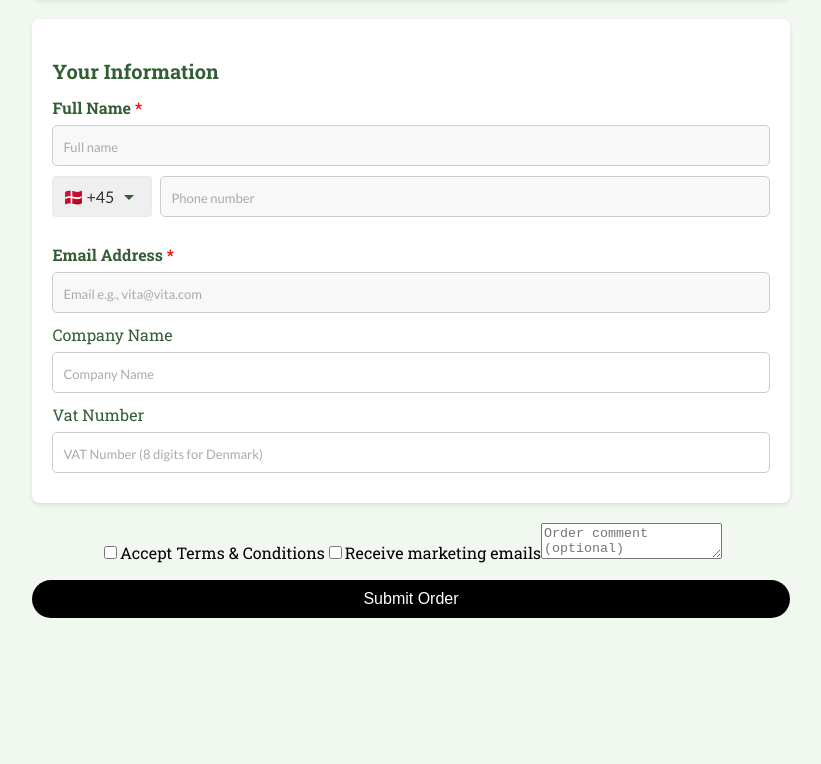
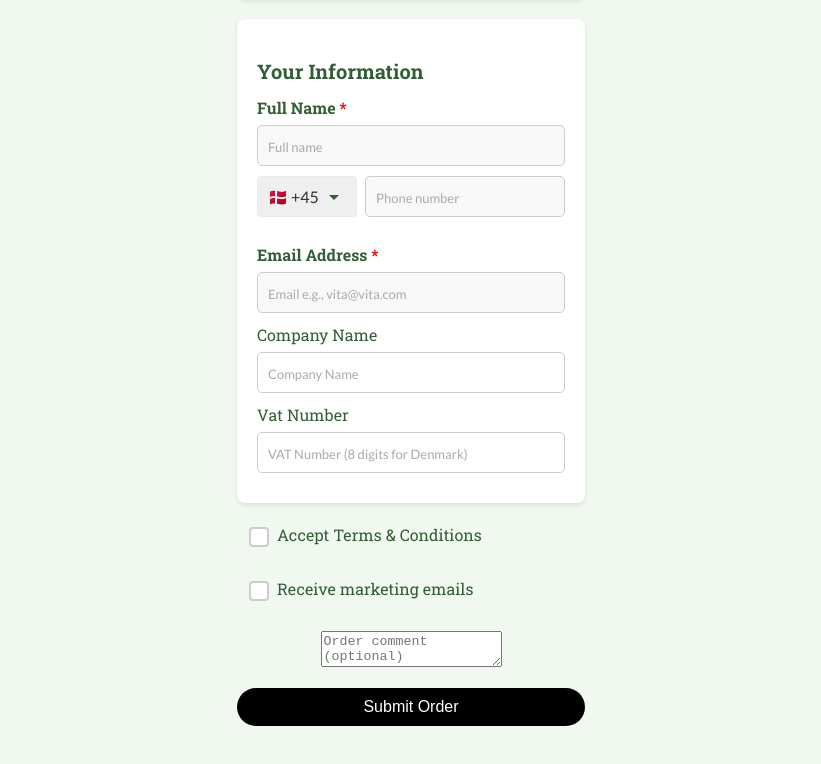
Before and after one commit to yukarasan/vita, a React (Vite) app: page /checkout in a window 1280 px wide. Shown: the part 1142-1906 px from the top of the page, without its empty margins (229-1050 px from the left). Before the commit the page ends 1798 px from the top, so only its background shows below. Built offline with nearby package versions, Linux system fonts and the light colour scheme.

Commit message:
checkbox styling

```diff
--- a/src/components/checkout/Checkout.css
+++ b/src/components/checkout/Checkout.css
@@ -80,3 +80,57 @@ input:focus {
   font-weight: bold;
   font-size: 30px;
 }
+
+/* Style for the checkboxes that matches the theme */
+.input-checkbox {
+  vertical-align: middle;
+  margin-right: 8px;
+}
+
+/* Style for the checkbox labels that matches the theme */
+.checkbox-label {
+  color: #335e35;
+  font-family: 'Roboto Slab', sans-serif;
+  font-size: 16px;
+  display: inline-block;
+  margin-bottom: 10px;
+  cursor: pointer;
+}
+
+.checkbox-container {
+  margin-bottom: 20px;
+  display: flex;
+  align-items: center; /* Aligns the checkbox and label vertically */
+}
+
+/* Add an empty box before the checkbox is checked */
+.checkbox-label::before {
+  content: '';
+  display: inline-block;
+  width: 16px;
+  height: 16px;
+  border: 2px solid #ccc;
+  border-radius: 4px;
+  background-color: white;
+  margin-right: 8px;
+  vertical-align: middle;
+  transition: background-color 0.2s, border-color 0.2s; /* Smooth transition for color changes */
+}
+
+/* Adjust the appearance when the checkbox is checked */
+.input-checkbox:checked + .checkbox-label::before {
+  content: '✔';
+  color: white;
+  background-color: #4CAF50;
+  border-color: #4CAF50;
+  text-align: center;
+  line-height: 14px;
+  font-weight: bold;
+}
+
+/* Remove default appearance of the standard checkbox */
+.input-checkbox {
+  appearance: none;
+  -webkit-appearance: none;
+  -moz-appearance: none;
+}
--- a/src/components/checkout/Checkout.tsx
+++ b/src/components/checkout/Checkout.tsx
@@ -95,14 +95,17 @@ const Checkout: React.FC<CheckoutProps> = ({
             billingAddress={billingAddress}
             setBillingAddress={setBillingAddress}
           />
-          <label>
-            <input type="checkbox" checked={termsAccepted} onChange={(e) => setTermsAccepted(e.target.checked)} />
-            Accept Terms & Conditions
-          </label>
-          <label>
-            <input type="checkbox" checked={receiveMarketing} onChange={(e) => setReceiveMarketing(e.target.checked)} />
-            Receive marketing emails
-          </label>
+
+          <div className="checkbox-container">
+            <input type="checkbox" id="terms" checked={termsAccepted} onChange={(e) => setTermsAccepted(e.target.checked)} className="input-checkbox" />
+            <label htmlFor="terms" className="checkbox-label">Accept Terms & Conditions</label>
+          </div>
+
+          <div className="checkbox-container">
+            <input type="checkbox" id="marketing" checked={receiveMarketing} onChange={(e) => setReceiveMarketing(e.target.checked)} className="input-checkbox" />
+            <label htmlFor="marketing" className="checkbox-label">Receive marketing emails</label>
+          </div>
+
           <textarea placeholder="Order comment (optional)" value={orderComment} onChange={(e) => setOrderComment(e.target.value)} />
           <button type="submit" className="submit-order-btn" disabled={loading}>
             {loading ? "Submitting..." : "Submit Order"}
```
